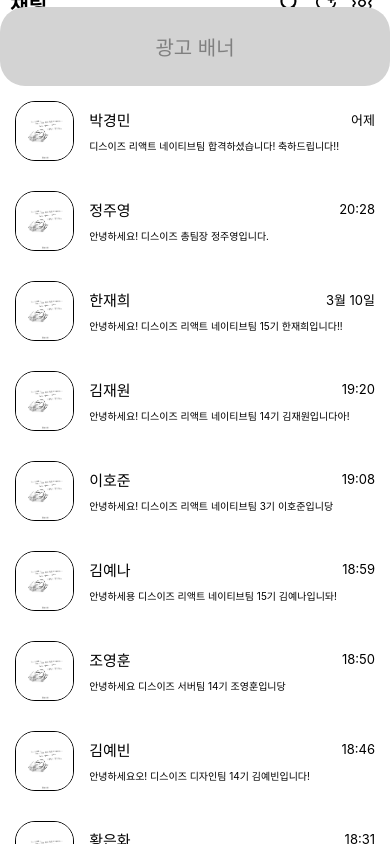
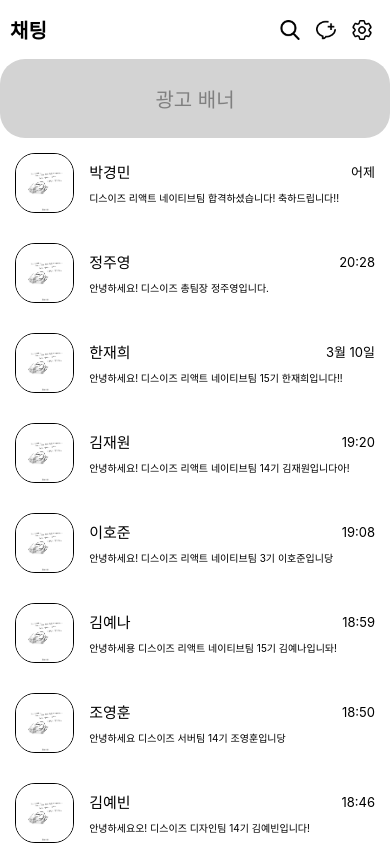
Before and after one commit to Kimhanjae7/React-NativeStudy, a React Native app: screen / in a window 390 px wide. Built offline with nearby package versions, Linux system fonts and the light colour scheme.

Commit message:
카카오톡 채팅방 만들기(수정)

```diff
--- a/App.js
+++ b/App.js
@@ -235,7 +235,7 @@ const Item = ({title,description,date}) =>(
 const App = () => {
 	return(
 		<SafeAreaView style={{flex:1}}>
-            <View style = {{flex:0.09,justifyContent:'space-between',alignItems:'center',paddingHorizontal:10,flexDirection:'row'}}>
+            <View style = {{padding:15,justifyContent:'space-between',alignItems:'center',paddingHorizontal:10,flexDirection:'row'}}>
 
 
                     <Text style={{fontSize:20,fontWeight:'bold',}}>채팅</Text>
@@ -254,19 +254,17 @@ const App = () => {
                         </TouchableOpacity>
                     </View>
             </View>
-			<ScrollView style={{flex:11}}>
-
-                <TouchableOpacity style={{backgroundColor:'lightgray',borderRadius:25,justifyContent:'center',alignItems:'center'}} onPress={()=>Linking.openURL('http://www.naver.com')}>
-                    <Text style={{fontSize:20,color:'gray',padding:25}}>광고 배너</Text>
-                </TouchableOpacity>
 
                 <FlatList
                     data={DATA}
+                    ListHeaderComponent={() => (
+                        <TouchableOpacity style={{backgroundColor:'lightgray',borderRadius:25,justifyContent:'center',alignItems:'center'}} onPress={()=>Linking.openURL('http://www.naver.com')}>
+                        <Text style={{fontSize:20,color:'gray',padding:25}}>광고 배너</Text>
+                        </TouchableOpacity>
+
+                    )}
                     renderItem={({item}) => <Item title={item.title} description={item.description} date={item.date} />}
-                    keyExtractor={item => item.id.toString()}
-                />
-
-            </ScrollView>
+                    keyExtractor={item => item.id.toString()} />
 		</SafeAreaView>
 	)
 }
```
